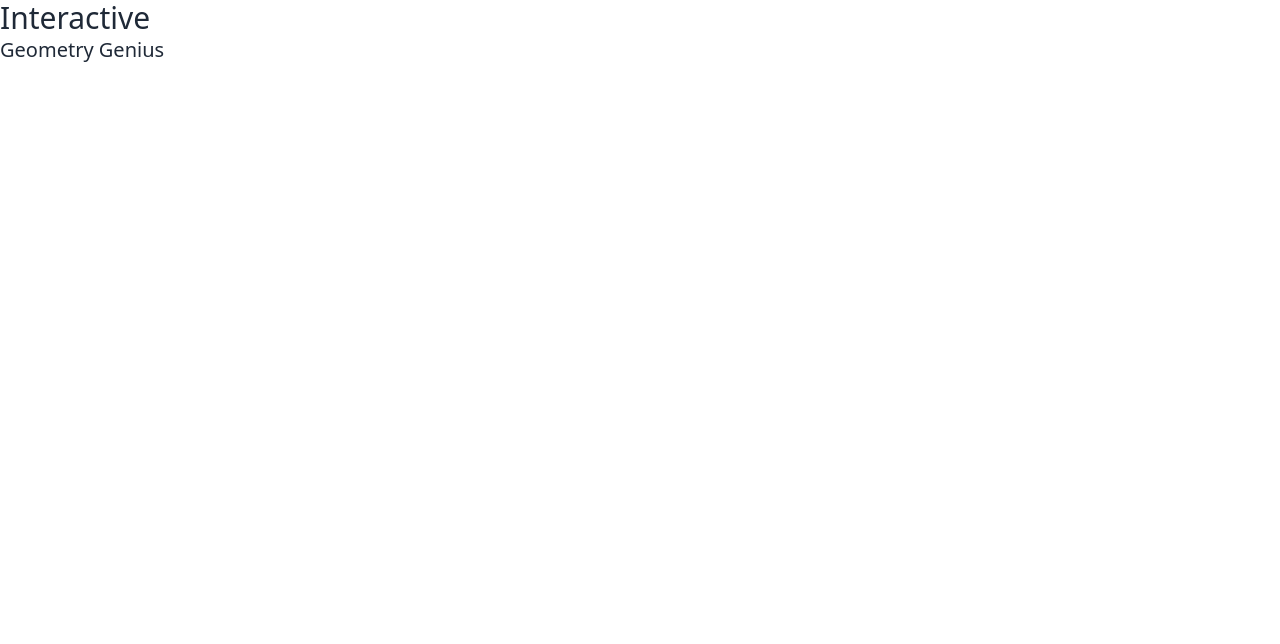
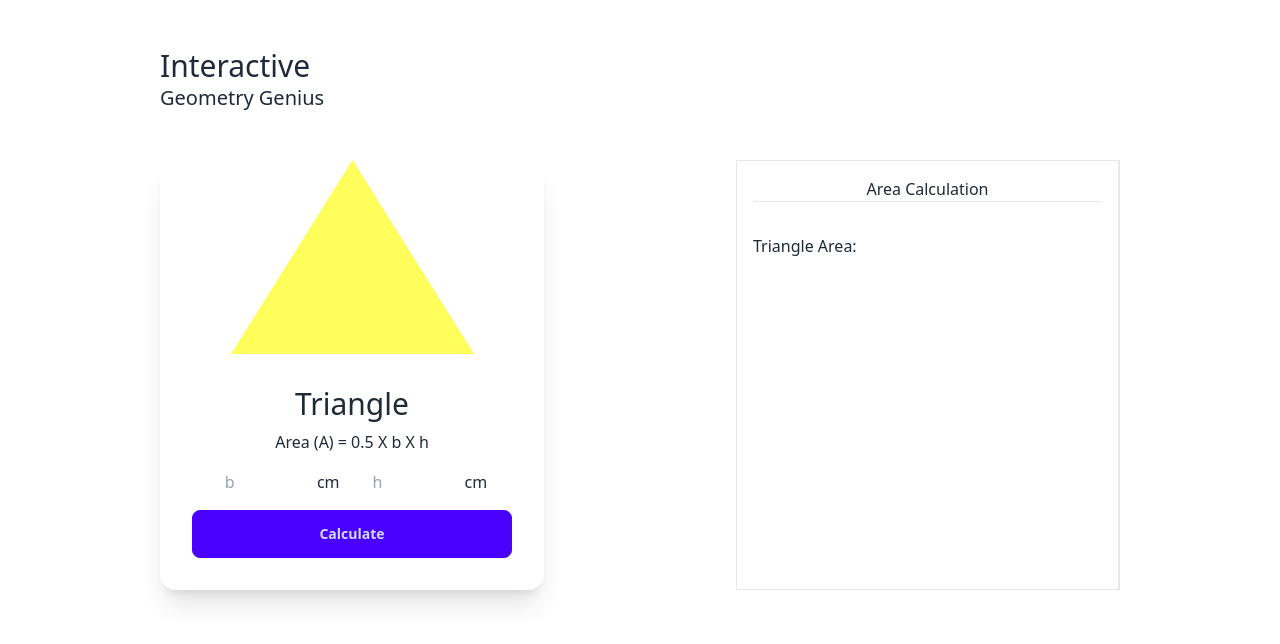
Before and after one commit to maasajal/geometry-genius, a plain HTML site: page index.html in a window 1280 px wide. Drawn offline with nearby package versions, Linux system fonts and the light colour scheme.

Commit message:
Triangle area calculated

```diff
--- a/index.html
+++ b/index.html
@@ -12,17 +12,64 @@
     />
     <script src="https://cdn.tailwindcss.com"></script>
   </head>
-  <body>
-    <header>
+  <body class="w-9/12 mx-auto">
+    <header class="my-12">
       <h1 class="text-3xl">Interactive</h1>
       <h3 class="text-xl">Geometry Genius</h3>
     </header>
     <main>
-      <div>
+      <div class="flex flex-col md:flex-row lg:flex-row">
         <!-- Geometry containers -->
-        <div></div>
+        <div class="flex-1 grid grid-cols-1 md:grid-cols-2 lg:grid-cols-3">
+          <!-- Triangle card -->
+          <div class="card w-96 bg-base-100 shadow-xl text-center">
+            <figure>
+              <img src="./images/triangle.png" alt="Triangle" />
+            </figure>
+            <div class="card-body">
+              <h2 class="text-center text-3xl">Triangle</h2>
+              <p>Area (A) = 0.5 X b X h</p>
+              <div class="flex justify-evenly">
+                <label for="triangleBase">
+                  <input
+                    class="p-2 w-24"
+                    type="text"
+                    name="triangleBase"
+                    id="triangleBase"
+                    placeholder="b"
+                  />
+                  cm
+                </label>
+                <label for="triangleHeight">
+                  <input
+                    class="p-2 w-24"
+                    type="text"
+                    name="triangleHeight"
+                    id="triangleHeight"
+                    placeholder="h"
+                  />
+                  cm
+                </label>
+              </div>
+              <div class="card-actions">
+                <button
+                  onclick="calculateTriangleArea()"
+                  class="btn btn-primary w-full"
+                >
+                  Calculate
+                </button>
+              </div>
+            </div>
+          </div>
+        </div>
         <!-- Geometry area calculation -->
-        <div></div>
+        <div class="w-96 border border-r-2 p-4">
+          <h2 class="text-center">Area Calculation</h2>
+          <hr />
+          <div class="my-8">
+            <p>Triangle Area: <span id="triangleArea"></span></p>
+          </div>
+        </div>
       </div>
     </main>
     <script src="js/scripts.js"></script>
--- a/js/scripts.js
+++ b/js/scripts.js
@@ -1 +1,16 @@
-console.log("connected");
+function calculateTriangleArea() {
+  const base = getInputValue("triangleBase");
+  const height = getInputValue("triangleHeight");
+  const area = 0.5 * base * height;
+  setArea("triangleArea", area);
+  console.log(area);
+}
+
+function getInputValue(idName) {
+  const value = parseFloat(document.getElementById(idName).value);
+  return value;
+}
+function setArea(elementId, area) {
+  const element = document.getElementById(elementId);
+  element.innerText = area;
+}
```
